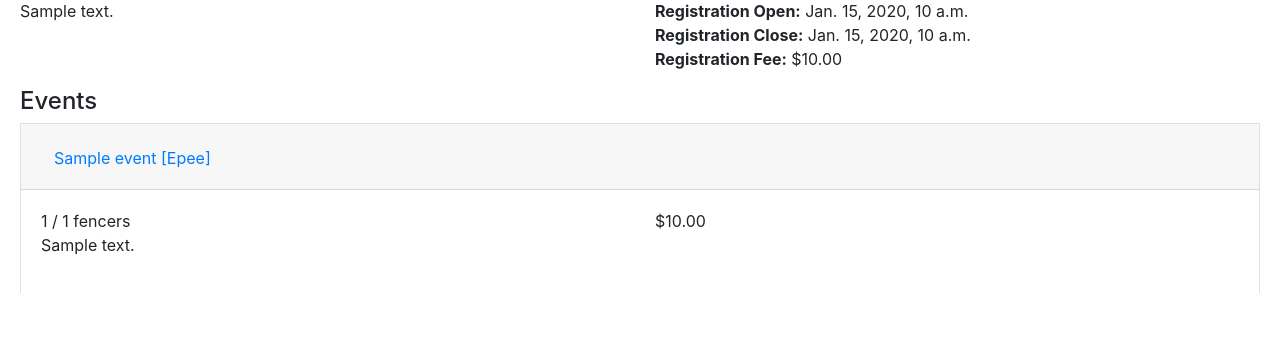
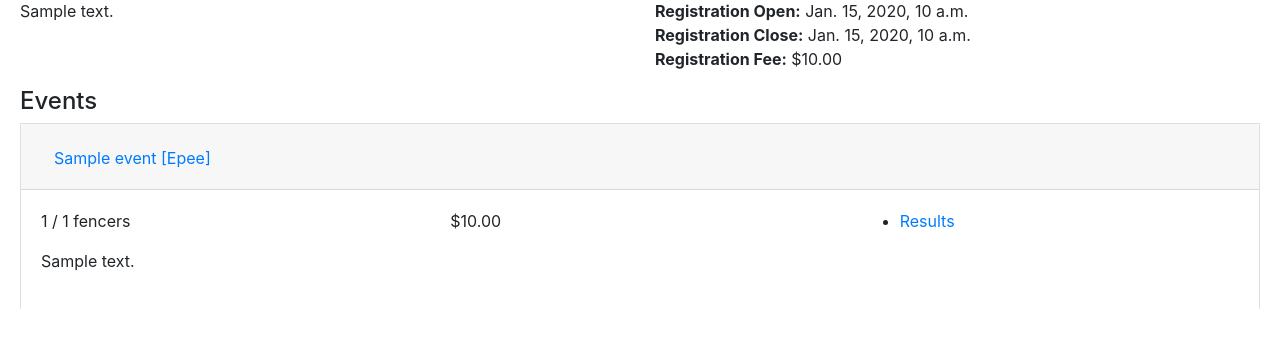
Before and after one commit to brianjaustin/ftman, a Django app: page /tournament/1 in a window 1280 px wide, after a click that opens the changed part. Shown: the part 119-467 px from the top of the page. Run offline with Django 3.2, Linux system fonts and the light colour scheme; tables that the repository leaves empty hold one stand-in row (values such as "Sample post"); some libraries are stand-ins or nearby versions.

Commit message:
Add results viewing by event and fencer

```diff
--- a/ftman/settings.py
+++ b/ftman/settings.py
@@ -39,6 +39,7 @@ INSTALLED_APPS = [
     "allauth.socialaccount.providers.google",
     "django.contrib.admin",
     "django.contrib.auth",
+    "django.contrib.humanize",
     "django.contrib.contenttypes",
     "django.contrib.messages",
     "django.contrib.sessions",
--- a/templates/base.html
+++ b/templates/base.html
@@ -43,7 +43,7 @@
                     </a>
                     <div class="dropdown-menu dropdown-menu-right" aria-labelledby="userDropdown">
                         <a class="dropdown-item" href="{% url 'fencer_profile' %}">Profile</a>
-                        <a class="dropdown-item" href="#">My Results</a>
+                        <a class="dropdown-item" href="{% url 'fencer_results' %}">My Results</a>
                         <div class="dropdown-divider"></div>
                         <a class="dropdown-item" href="{% url 'logout' %}">Logout</a>
                     </div>
--- a/templates/tournament/tournament_detail.html
+++ b/templates/tournament/tournament_detail.html
@@ -19,10 +19,8 @@
         </div>
         {% if user.is_staff %}
             <div class="col-md">
-                <ul>
-                    <li><a href="{% url 'tournament_export' tournament.pk %}">Export CSV</a></li>
-                    <li><a href="">Add Results</a></li>
-                </ul>
+
+                <li><a href="{% url 'tournament_export' tournament.pk %}">Export CSV</a></li>
             </div>
         {% endif %}
     </div>
@@ -45,9 +43,14 @@
                         <div class="row">
                             <div class="col-sm">{{ event.fencers.count }} / {{ event.fencers_max }} fencers</div>
                             <div class="col-sm">${{ event.fee }}</div>
-                            {% if user.is_authenticated %}
-                                <div class="col-sm"><a href="{% url "event_register" event.pk %}">Register</a></div>
-                            {% endif %}
+                            <div class="col-sm">
+                                <ul>
+                                    {% if user.is_authenticated %}
+                                        <li><a href="{% url 'event_register' event.pk %}">Register</a></li>
+                                    {% endif %}
+                                    <li><a href="{% url 'event_results' event.pk %}">Results</a></li>
+                                </ul>
+                            </div>
                         </div>
                         <p>{{ event.description }}</p>
                     </div>
--- a/tournament/urls.py
+++ b/tournament/urls.py
@@ -8,7 +8,10 @@ urlpatterns = [
     path(
         "fencer/profile/", views.FencerProfile.as_view(), name="fencer_profile"
     ),
-    # Tournament model urls
+    path(
+        "fencer/results/", views.FencerResults.as_view(), name="fencer_results"
+    ),
+    # Tournament-related urls
     path(
         "tournament/", views.TournamentList.as_view(), name="tournament_list"
     ),
@@ -22,10 +25,15 @@ urlpatterns = [
         views.export_tournament,
         name="tournament_export",
     ),
-    # Event model urls
+    # Event-related urls
     path(
         "event/<int:event_id>/register",
         views.register_fencer,
         name="event_register",
     ),
+    path(
+        "event/<int:event_id>/results",
+        views.EventResults.as_view(),
+        name="event_results",
+    ),
 ]
--- a/tournament/views.py
+++ b/tournament/views.py
@@ -9,7 +9,7 @@ from django.shortcuts import redirect, get_object_or_404
 from django.urls import reverse_lazy
 from django.views import generic
 
-from .models import Tournament, Event, Fencer
+from .models import Tournament, Event, Fencer, Result
 
 
 class TournamentList(generic.ListView):
@@ -54,6 +54,51 @@ class FencerProfile(LoginRequiredMixin, generic.UpdateView):
             The current user
         """
         return self.request.user
+
+
+class FencerResults(generic.ListView):
+    """
+    Shows results for the currently-logged in fencer.
+    """
+
+    template_name = "tournament/fencer_results.html"
+    context_object_name = "results"
+
+    def get_queryset(self):
+        """
+        Get the results for the currently-logged in user only.
+        Returns:
+            Results for the currently-logged in user
+        """
+        current_fencer = Fencer.objects.get(pk=self.request.user.pk)
+        return Result.objects.filter(fencer=current_fencer).order_by("-pk")
+
+
+class EventResults(generic.ListView):
+    """
+    Shows results for a given event.
+    """
+
+    template_name = "tournament/event_results.html"
+    context_object_name = "results"
+
+    def get_queryset(self):
+        """
+        Get the results for the given event only.
+        Returns:
+            Results for the given event
+        """
+        event = Event.objects.get(pk=self.kwargs["event_id"])
+        return Result.objects.filter(event=event).order_by(
+            "event__name", "place"
+        )
+
+    def get_context_data(self, *, object_list=None, **kwargs):
+        """Add both the event and its results to available context."""
+        context = super(EventResults, self).get_context_data(**kwargs)
+        event = Event.objects.get(pk=self.kwargs["event_id"])
+        context["event"] = event
+        return context
 
 
 @login_required
```
Also changed, not shown: templates/tournament/event_results.html (added, +14 -0 lines), templates/tournament/fencer_results.html (added, +17 -0 lines).
